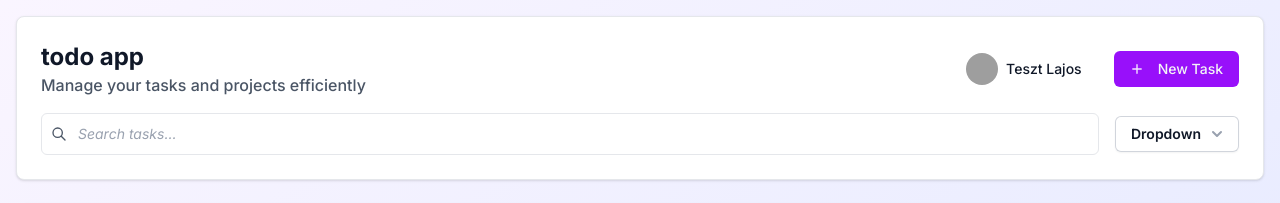
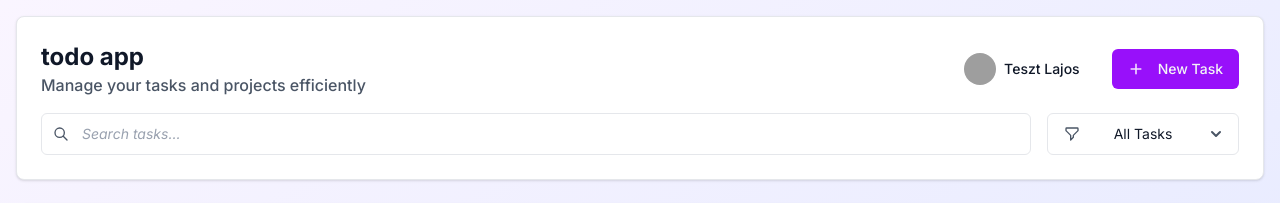
Before and after one commit to thechris1234/todo-app, a React (Vite) app in the folder packages/web/: page / in a window 1280 px wide. Shown: the top 203 px of the page. Built offline with nearby package versions, Linux system fonts and the light colour scheme; grey boxes are pictures that could not be loaded.

Commit message:
feat: add option to search and filter statuses with a dropdown menu

```diff
--- a/packages/web/src/components/button.tsx
+++ b/packages/web/src/components/button.tsx
@@ -22,16 +22,13 @@ export default function Button(props: ButtonProps) {
     return (
         <button
             className={cn(
-                'text- flex cursor-pointer items-center gap-3.5 rounded-md bg-purple-600 px-4 py-2 text-sm whitespace-nowrap transition-colors hover:bg-purple-700',
+                'flex cursor-pointer items-center gap-3.5 rounded-md bg-purple-600 px-4 py-2.5 text-sm whitespace-nowrap transition-colors hover:bg-purple-700',
                 props.customStyle,
             )}
             onClick={props.onClick}
         >
-            {props.icon && IconComponent && (
-                <div className="">
-                    <IconComponent />
-                </div>
-            )}
+            {props.icon && IconComponent && <IconComponent className="size-4" />}
+
             <span className="text-gray-100">{props.text}</span>
         </button>
     );
--- a/packages/web/src/components/dropdown.tsx
+++ b/packages/web/src/components/dropdown.tsx
@@ -1,22 +1,32 @@
-import { useEffect, useState } from 'react';
+import { useEffect, useRef, useState } from 'react';
 import { cn } from '../utils/cn';
 
 import type { IconType } from 'react-icons';
-import { HiPlus, HiOutlineFilter, HiChevronDown } from 'react-icons/hi';
+import { HiCheck, HiPlus, HiOutlineFilter, HiChevronDown, HiChevronUp } from 'react-icons/hi';
 
 type ValidIcon = 'new' | 'filter';
 
 type DropdownProps = {
+    id?: string;
     text: string;
     icon?: ValidIcon;
     open?: boolean;
     customStyle?: string;
     onClick?: () => void;
+    onBlur?: (e: React.FocusEvent<HTMLButtonElement>) => void;
     children?: React.ReactNode;
+};
+
+type DropdownItemProps = {
+    id: string;
+    text: string;
+    selected?: boolean;
+    onClick?: () => void;
 };
 
 export default function Dropdown(props: DropdownProps) {
     const [isOpen, setIsOpen] = useState(props.open);
+    const dropdownRef = useRef<HTMLDivElement>(null);
 
     const iconMap: Record<ValidIcon, IconType> = {
         new: HiPlus,
@@ -24,35 +34,44 @@ export default function Dropdown(props: DropdownProps) {
     };
 
     const IconComponent = props.icon ? iconMap[props.icon] : undefined;
+    const ChevronComponent = isOpen ? HiChevronUp : HiChevronDown;
+
+    const handleBlur = (e: React.FocusEvent<HTMLButtonElement>) => {
+        if (dropdownRef.current && !dropdownRef.current.contains(e.relatedTarget as Node)) {
+            props.onBlur?.(e);
+        }
+    };
 
     useEffect(() => {
         setIsOpen(props.open ?? false);
     }, [props.open]);
 
     return (
-        <div className="relative inline-block">
+        <div ref={dropdownRef} className="relative inline-block">
             <button
+                id={'menu-' + (props.id ?? 'button')}
                 type="button"
-                className="inline-flex w-full justify-center gap-x-1.5 rounded-md bg-white px-4 py-2 text-sm font-semibold text-gray-900 shadow-xs ring-1 ring-gray-300 ring-inset hover:bg-gray-50"
-                id="menu-button"
-                aria-expanded="true"
-                aria-haspopup="true"
+                className={cn(
+                    'inline-flex w-full cursor-pointer items-center justify-between gap-x-1.5 rounded-md border border-gray-200 bg-transparent py-2.5 pr-3 pl-4 text-sm text-gray-900 hover:bg-gray-50',
+                    {
+                        'focus:border-gray-400 focus:outline focus:outline-gray-400': props.open,
+                    },
+                    props.customStyle,
+                )}
+                aria-expanded={isOpen}
+                onClick={props.onClick}
+                onBlur={handleBlur}
             >
-                {props.icon && IconComponent && (
-                    <div className="">
-                        <IconComponent />
-                    </div>
-                )}
+                {props.icon && IconComponent && <IconComponent className="size-4 shrink-0 text-gray-600" />}
 
                 {props.text}
 
-                <HiChevronDown className="-mr-1 size-5 text-gray-400" />
+                <ChevronComponent className="size-5 shrink-0 text-gray-600" />
             </button>
 
             {isOpen && props.children && (
                 <div
-                    className="absolute right-0 z-10 mt-2 w-56 origin-top-right divide-y divide-gray-100 rounded-md bg-white shadow-lg ring-1 ring-black/5 focus:outline-hidden"
-                    role="menu"
+                    className="absolute right-0 z-10 mt-2 origin-top-right divide-y divide-gray-100 rounded-md border border-gray-200 bg-white p-1"
                     aria-orientation="vertical"
                     aria-labelledby="menu-button"
                     tabIndex={-1}
@@ -64,18 +83,32 @@ export default function Dropdown(props: DropdownProps) {
     );
 }
 
-export function DropDownItem() {
+export function DropdownItem(props: DropdownItemProps) {
     return (
-        <div className="py-1" role="none">
-            <a
-                href="#"
-                className="block cursor-pointer px-4 py-2 text-sm text-gray-700"
-                role="menuitem"
+        <div
+            className={cn('flex cursor-pointer items-center gap-2 rounded-sm py-1.5 pr-8 pl-2 hover:bg-gray-50', {
+                'bg-gray-100 hover:bg-gray-200': props.selected,
+            })}
+            onMouseDown={(e) => {
+                e.preventDefault();
+                props.onClick?.();
+            }}
+        >
+            <HiCheck
+                className={cn('size-4 text-gray-900', {
+                    'text-transparent': !props.selected,
+                })}
+            />
+
+            <span
+                id={'menu-item-' + props.id}
+                className={cn('block cursor-pointer text-sm text-gray-700', {
+                    'text-gray-900': props.selected,
+                })}
                 tabIndex={-1}
-                id="menu-item-0"
             >
-                Edit
-            </a>
+                {props.text}
+            </span>
         </div>
     );
 }
--- a/packages/web/src/components/input.tsx
+++ b/packages/web/src/components/input.tsx
@@ -36,8 +36,8 @@ export default function Input(props: InputProps) {
         >
             <div className="relative block">
                 {props.icon && IconComponent && (
-                    <div className="absolute inset-y-0 left-0 flex items-center pl-2.5">
-                        <IconComponent className="text-gray-600" />
+                    <div className="absolute inset-y-0 left-0 flex items-center pl-3">
+                        <IconComponent className="size-4 text-gray-600" />
                     </div>
                 )}
 
@@ -49,7 +49,7 @@ export default function Input(props: InputProps) {
                     onChange={props.onChange}
                     maxLength={props.maxLength}
                     className={cn(
-                        'block w-full rounded-md border border-gray-200 bg-transparent px-3 py-2.5 pr-3 pl-9 text-sm text-gray-900 placeholder:text-gray-400 placeholder:italic focus:border-gray-400 focus:outline focus:outline-gray-400 sm:text-sm',
+                        'block w-full rounded-md border border-gray-200 bg-transparent px-3 py-2.5 pr-3 pl-10 text-sm text-gray-900 placeholder:text-gray-400 placeholder:italic focus:border-gray-400 focus:outline focus:outline-gray-400',
                     )}
                 ></input>
             </div>
--- a/packages/web/src/pages/index.tsx
+++ b/packages/web/src/pages/index.tsx
@@ -1,17 +1,22 @@
+import { useState } from 'react';
 import { useSearchParams } from 'react-router';
 
 import { demoTasks } from '../information/demo';
+import { StatusStyles } from '../information/statuses';
+
 import type { TaskType } from '../types/task-type';
+import type { StatusTag } from '../types/status-type';
 
 import Checkbox from '../components/checkbox';
 import Task from '../components/task';
 import Input from '../components/input';
+import Button from '../components/button';
+import Dropdown, { DropdownItem } from '../components/dropdown';
 
-import { HiOutlineCalendar, HiOutlineChartBar, HiOutlineChartPie, HiPlus } from 'react-icons/hi';
-import Button from '../components/button';
-import Dropdown, { DropDownItem } from '../components/dropdown';
+import { HiOutlineCalendar, HiOutlineChartBar, HiOutlineChartPie } from 'react-icons/hi';
 
 export default function Index() {
+    const [isDropdownOpen, setIsDropdownOpen] = useState(false);
     const [searchParams, setSearchParams] = useSearchParams();
 
     const search = searchParams.get('search');
@@ -24,6 +29,18 @@ export default function Index() {
             params.delete('search');
         } else {
             params.set('search', value);
+        }
+
+        setSearchParams(params);
+    };
+
+    const handleStatusChange = (value: string) => {
+        const params = new URLSearchParams(searchParams);
+
+        if (value === status) {
+            params.delete('status');
+        } else {
+            params.set('status', value);
         }
 
         setSearchParams(params);
@@ -74,8 +91,26 @@ export default function Index() {
                             full
                         />
 
-                        <Dropdown text="Dropdown" open={false}>
-                            <DropDownItem />
+                        <Dropdown
+                            id="task-status-filter"
+                            text={status ? StatusStyles[status as StatusTag].title : 'All Tasks'}
+                            icon="filter"
+                            open={isDropdownOpen}
+                            onClick={() => setIsDropdownOpen((prev) => !prev)}
+                            onBlur={() => setIsDropdownOpen(false)}
+                            customStyle="w-48"
+                        >
+                            {Object.keys(StatusStyles).map((statusKey) => {
+                                return (
+                                    <DropdownItem
+                                        key={statusKey}
+                                        id={statusKey}
+                                        text={StatusStyles[statusKey as StatusTag].title}
+                                        onClick={() => handleStatusChange(statusKey)}
+                                        selected={statusKey === status}
+                                    />
+                                );
+                            })}
                         </Dropdown>
                     </div>
                 </div>
@@ -108,9 +143,17 @@ export default function Index() {
                                 </tr>
                             </thead>
                             <tbody>
-                                {filteredTasks.map((task: TaskType) => {
-                                    return <Task key={task.id} options={task} />;
-                                })}
+                                {filteredTasks.length <= 0 ? (
+                                    <tr>
+                                        <td colSpan={6} className="py-12 text-center text-gray-500">
+                                            No tasks found matching your criteria.
+                                        </td>
+                                    </tr>
+                                ) : (
+                                    filteredTasks.map((task: TaskType) => {
+                                        return <Task key={task.id} options={task} />;
+                                    })
+                                )}
                             </tbody>
                         </table>
                     </div>
```
